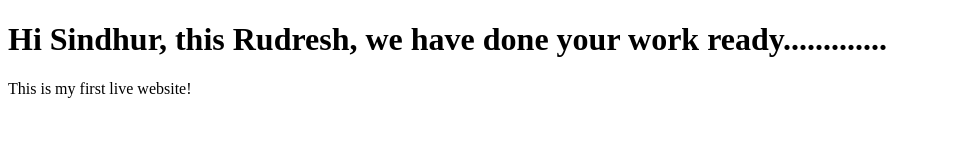
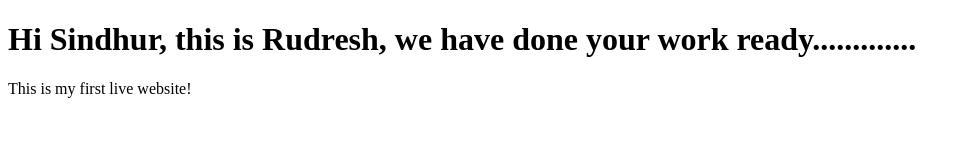
Before and after one commit to rudreshpr/mywebsite, a plain HTML site: page index.html in a window 1280 px wide. Shown: the whole page, without its empty margins (0-970 px from the left). Drawn offline with Linux system fonts and the light colour scheme.

Commit message:
Update index.html

```diff
--- a/index.html
+++ b/index.html
@@ -6,7 +6,7 @@
     <title>My First Live Page</title>
 </head>
 <body>
-    <h1>Hi Sindhur, this Rudresh, we have done your work ready.............</h1>
+    <h1>Hi Sindhur, this is Rudresh, we have done your work ready.............</h1>
     <p>This is my first live website!</p>
 </body>
 </html>
```
